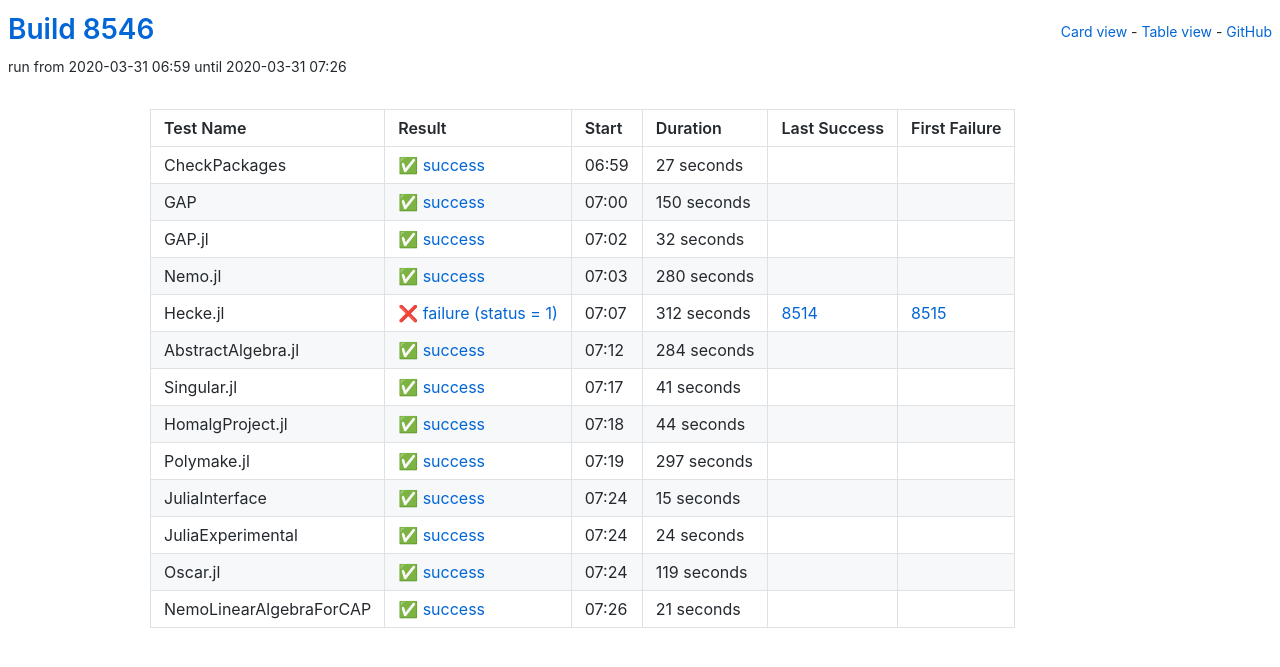
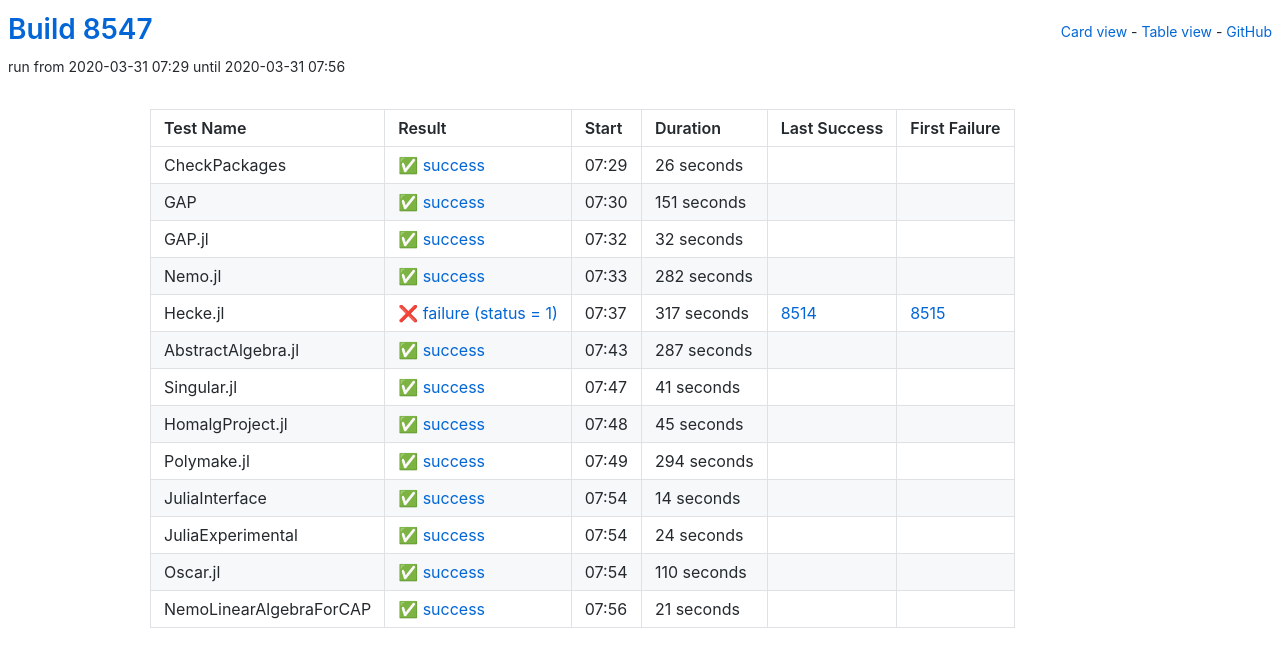
Before and after one commit to oscar-system/oscar-ci-status, a Jekyll site: the page built from table.html, in a window 1280 px wide. Shown: the top 667 px of the page. Built offline with Jekyll 4.4.1, drawn with Linux system fonts in a browser that asks for light colours.

Commit message:
Build 8547

```diff
--- a/_data/ci.yml
+++ b/_data/ci.yml
@@ -1,27 +1,27 @@
-build: 8546
-build_url: https://oscarci.mathematik.uni-kl.de/job/oscar/8546/
+build: 8547
+build_url: https://oscarci.mathematik.uni-kl.de/job/oscar/8547/
 job: oscar
 tests:
-- duration: 27
+- duration: 26
   exitcode: 0
   first_failure: false
   first_failure_url: null
   last_success: false
   last_success_url: null
-  log: https://oscarci.mathematik.uni-kl.de/job/oscar/8546/artifact/logs/build-8546/CheckPackages.log
+  log: https://oscarci.mathematik.uni-kl.de/job/oscar/8547/artifact/logs/build-8547/CheckPackages.log
   name: CheckPackages
-  start: 2020-03-31 06:59
+  start: 2020-03-31 07:29
   status: success
   success: true
-- duration: 150
+- duration: 151
   exitcode: 0
   first_failure: false
   first_failure_url: null
   last_success: false
   last_success_url: null
-  log: https://oscarci.mathematik.uni-kl.de/job/oscar/8546/artifact/logs/build-8546/GAP.log
+  log: https://oscarci.mathematik.uni-kl.de/job/oscar/8547/artifact/logs/build-8547/GAP.log
   name: GAP
-  start: 2020-03-31 07:00
+  start: 2020-03-31 07:30
   status: success
   success: true
 - duration: 32
@@ -30,42 +30,42 @@
   first_failure_url: null
   last_success: false
   last_success_url: null
-  log: https://oscarci.mathematik.uni-kl.de/job/oscar/8546/artifact/logs/build-8546/GAP.jl.log
+  log: https://oscarci.mathematik.uni-kl.de/job/oscar/8547/artifact/logs/build-8547/GAP.jl.log
   name: GAP.jl
-  start: 2020-03-31 07:02
+  start: 2020-03-31 07:32
   status: success
   success: true
-- duration: 280
+- duration: 282
   exitcode: 0
   first_failure: false
   first_failure_url: null
   last_success: false
   last_success_url: null
-  log: https://oscarci.mathematik.uni-kl.de/job/oscar/8546/artifact/logs/build-8546/Nemo.jl.log
+  log: https://oscarci.mathematik.uni-kl.de/job/oscar/8547/artifact/logs/build-8547/Nemo.jl.log
   name: Nemo.jl
-  start: 2020-03-31 07:03
+  start: 2020-03-31 07:33
   status: success
   success: true
-- duration: 312
+- duration: 317
   exitcode: 1
   first_failure: 8515
   first_failure_url: https://oscarci.mathematik.uni-kl.de/job/oscar/8515/
   last_success: 8514
   last_success_url: https://oscarci.mathematik.uni-kl.de/job/oscar/8514/
-  log: https://oscarci.mathematik.uni-kl.de/job/oscar/8546/artifact/logs/build-8546/Hecke.jl.log
+  log: https://oscarci.mathematik.uni-kl.de/job/oscar/8547/artifact/logs/build-8547/Hecke.jl.log
   name: Hecke.jl
-  start: 2020-03-31 07:07
+  start: 2020-03-31 07:37
   status: failure
   success: false
-- duration: 284
+- duration: 287
   exitcode: 0
   first_failure: false
   first_failure_url: null
   last_success: false
   last_success_url: null
-  log: https://oscarci.mathematik.uni-kl.de/job/oscar/8546/artifact/logs/build-8546/AbstractAlgebra.jl.log
+  log: https://oscarci.mathematik.uni-kl.de/job/oscar/8547/artifact/logs/build-8547/AbstractAlgebra.jl.log
   name: AbstractAlgebra.jl
-  start: 2020-03-31 07:12
+  start: 2020-03-31 07:43
   status: success
   success: true
 - duration: 41
@@ -74,42 +74,42 @@
   first_failure_url: null
   last_success: false
   last_success_url: null
-  log: https://oscarci.mathematik.uni-kl.de/job/oscar/8546/artifact/logs/build-8546/Singular.jl.log
+  log: https://oscarci.mathematik.uni-kl.de/job/oscar/8547/artifact/logs/build-8547/Singular.jl.log
   name: Singular.jl
-  start: 2020-03-31 07:17
+  start: 2020-03-31 07:47
   status: success
   success: true
-- duration: 44
+- duration: 45
   exitcode: 0
   first_failure: false
   first_failure_url: null
   last_success: false
   last_success_url: null
-  log: https://oscarci.mathematik.uni-kl.de/job/oscar/8546/artifact/logs/build-8546/HomalgProject.jl.log
+  log: https://oscarci.mathematik.uni-kl.de/job/oscar/8547/artifact/logs/build-8547/HomalgProject.jl.log
   name: HomalgProject.jl
-  start: 2020-03-31 07:18
+  start: 2020-03-31 07:48
   status: success
   success: true
-- duration: 297
+- duration: 294
   exitcode: 0
   first_failure: false
   first_failure_url: null
   last_success: false
   last_success_url: null
-  log: https://oscarci.mathematik.uni-kl.de/job/oscar/8546/artifact/logs/build-8546/Polymake.jl.log
+  log: https://oscarci.mathematik.uni-kl.de/job/oscar/8547/artifact/logs/build-8547/Polymake.jl.log
   name: Polymake.jl
-  start: 2020-03-31 07:19
+  start: 2020-03-31 07:49
   status: success
   success: true
-- duration: 15
+- duration: 14
   exitcode: 0
   first_failure: false
   first_failure_url: null
   last_success: false
   last_success_url: null
-  log: https://oscarci.mathematik.uni-kl.de/job/oscar/8546/artifact/logs/build-8546/JuliaInterface.log
+  log: https://oscarci.mathematik.uni-kl.de/job/oscar/8547/artifact/logs/build-8547/JuliaInterface.log
   name: JuliaInterface
-  start: 2020-03-31 07:24
+  start: 2020-03-31 07:54
   status: success
   success: true
 - duration: 24
@@ -118,20 +118,20 @@
   first_failure_url: null
   last_success: false
   last_success_url: null
-  log: https://oscarci.mathematik.uni-kl.de/job/oscar/8546/artifact/logs/build-8546/JuliaExperimental.log
+  log: https://oscarci.mathematik.uni-kl.de/job/oscar/8547/artifact/logs/build-8547/JuliaExperimental.log
   name: JuliaExperimental
-  start: 2020-03-31 07:24
+  start: 2020-03-31 07:54
   status: success
   success: true
-- duration: 119
+- duration: 110
   exitcode: 0
   first_failure: false
   first_failure_url: null
   last_success: false
   last_success_url: null
-  log: https://oscarci.mathematik.uni-kl.de/job/oscar/8546/artifact/logs/build-8546/Oscar.jl.log
+  log: https://oscarci.mathematik.uni-kl.de/job/oscar/8547/artifact/logs/build-8547/Oscar.jl.log
   name: Oscar.jl
-  start: 2020-03-31 07:24
+  start: 2020-03-31 07:54
   status: success
   success: true
 - duration: 21
@@ -140,8 +140,8 @@
   first_failure_url: null
   last_success: false
   last_success_url: null
-  log: https://oscarci.mathematik.uni-kl.de/job/oscar/8546/artifact/logs/build-8546/NemoLinearAlgebraForCAP.log
+  log: https://oscarci.mathematik.uni-kl.de/job/oscar/8547/artifact/logs/build-8547/NemoLinearAlgebraForCAP.log
   name: NemoLinearAlgebraForCAP
-  start: 2020-03-31 07:26
+  start: 2020-03-31 07:56
   status: success
   success: true
```
Also changed, not shown: README.md.
